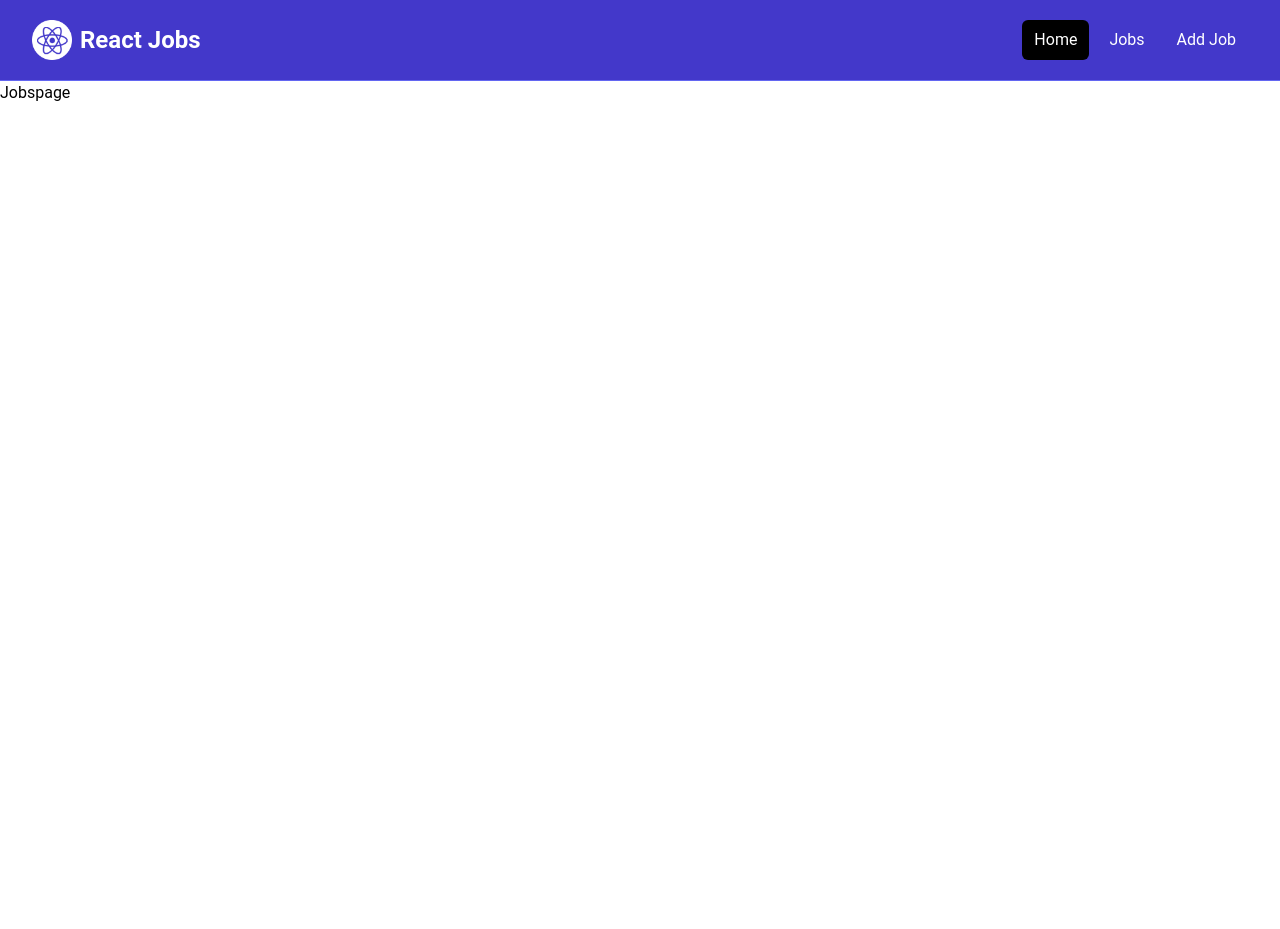
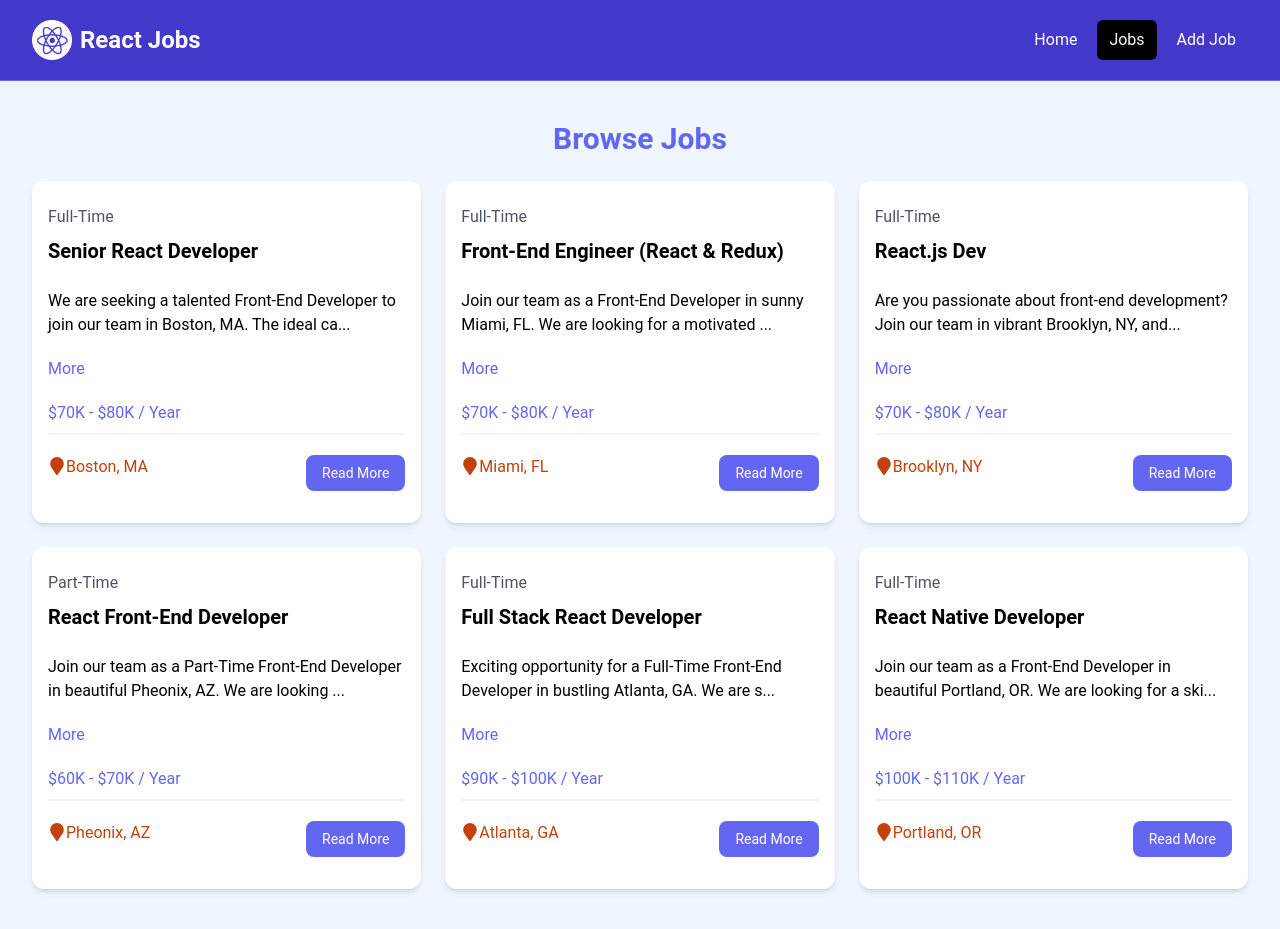
Before and after one commit to TiborKopca/ReactApp-Job-website2024, a React (Vite) app: page /jobs in a window 1280 px wide. Before the commit the page ends 800 px from the top, so only its background shows below. Built offline with nearby package versions, Linux system fonts and the light colour scheme; data requests are answered from the project's data file.

Commit message:
JSON server set up and Fetching data from API

```diff
--- a/package.json
+++ b/package.json
@@ -7,7 +7,8 @@
     "dev": "vite",
     "build": "vite build",
     "lint": "eslint . --ext js,jsx --report-unused-disable-directives --max-warnings 0",
-    "preview": "vite preview"
+    "preview": "vite preview",
+    "server": "json-server --watch src/jobs.json --port 4000"
   },
   "dependencies": {
     "react": "^18.2.0",
@@ -24,6 +25,7 @@
     "eslint-plugin-react": "^7.34.1",
     "eslint-plugin-react-hooks": "^4.6.0",
     "eslint-plugin-react-refresh": "^0.4.6",
+    "json-server": "^1.0.0-alpha.23",
     "postcss": "^8.4.38",
     "tailwindcss": "^3.4.1",
     "vite": "^5.2.0"
--- a/src/components/JobListings.jsx
+++ b/src/components/JobListings.jsx
@@ -1,20 +1,48 @@
+/* eslint-disable no-unused-vars */
+/* eslint-disable react/prop-types */
 /* eslint-disable react/jsx-key */
 // import React from 'react'
-import jobs from "../jobs.json";
+// import jobs from "../jobs.json"; //deprecated
+
+import { useState, useEffect } from "react";
 import JobListing from "./JobListing";
 
-const JobListings = () => {
-  // console.info(jobs);
-  const recentJobs = jobs.slice(0, 3);
+const JobListings = ( {isHome = false} ) => {
+  //console.info(jobs);
+  //const jobListings = isHome ? jobs.slice(0, 3) : jobs; //deprecated from localhost JSON file
+
+  //default value is empty array, it will make the request when the component loads through the useEffect and fill the array with data from the response from the API
+  const [jobs, setJobs] = useState([]);
+  //loading for the spinner to show loading, once the fetch is complete, we change it to false
+  const [loading, setLoading] = useState(true);
+
+  //upon the change of the variable, it will do stuff, empty array = runs once, without it will be forever in loop
+  useEffect(()=> {
+    const fetchJobs = async () => {
+      //try-catch is not obligatory
+      try {
+        const res = await fetch('http://localhost:4000/jobs');
+        const data = await res.json();
+        setJobs(data);
+      } catch (error) {
+        console.log('Error fetching data', error)
+      } finally {
+        //this will run either way after try & catch
+        setLoading(false);
+      }
+    };
+    //Effect that Fetches data
+    fetchJobs();
+  },[]);
 
   return (
     <section className="bg-blue-50 px-4 py-10">
       <div className="container-xl lg:container m-auto">
         <h2 className="text-3xl font-bold text-indigo-500 mb-6 text-center">
-          Browse Jobs
+          {isHome ? 'Recent Jobs': 'Browse Jobs'}
         </h2>
         <div className="grid grid-cols-1 md:grid-cols-3 gap-6">
-          {recentJobs.map((job) => (
+          {jobs.map((job) => (
             <JobListing key={job.id} job={job}></JobListing>
           ))}
         </div>
--- a/src/components/Navbar.jsx
+++ b/src/components/Navbar.jsx
@@ -1,48 +1,37 @@
 // import React from 'react'
-import logo from '../assets/images/logo.png'
-import { Link } from 'react-router-dom'
+import logo from "../assets/images/logo.png";
+import { NavLink } from "react-router-dom";
 
 const Navbar = () => {
+  const linkClass = ({ isActive }) =>
+    isActive
+      ? "text-white bg-black hover:bg-gray-900 hover:text-white rounded-md px-3 py-2"
+      : "text-white hover:bg-gray-900 hover:text-white rounded-md px-3 py-2";
+
   return (
     <>
-        <nav className="bg-indigo-700 border-b border-indigo-500">
+      <nav className="bg-indigo-700 border-b border-indigo-500">
         <div className="mx-auto max-w-7xl px-2 sm:px-6 lg:px-8">
           <div className="flex h-20 items-center justify-between">
             <div className="flex flex-1 items-center justify-center md:items-stretch md:justify-start">
               {/* <!-- Logo --> */}
-              <Link
-                className="flex flex-shrink-0 items-center mr-4"
-                to="/"
-              >
-                <img
-                  className="h-10 w-auto"
-                  src={logo}
-                  alt="React Jobs"
-                />
+              <NavLink className="flex flex-shrink-0 items-center mr-4" to="/">
+                <img className="h-10 w-auto" src={logo} alt="React Jobs" />
                 <span className="hidden md:block text-white text-2xl font-bold ml-2">
                   React Jobs
                 </span>
-              </Link>
+              </NavLink>
               <div className="md:ml-auto">
                 <div className="flex space-x-2">
-                  <Link
-                    to="/"
-                    className="text-white bg-black hover:bg-gray-900 hover:text-white rounded-md px-3 py-2"
-                  >
+                  <NavLink to="/" className={linkClass}>
                     Home
-                  </Link>
-                  <Link
-                    to="/jobs"
-                    className="text-white hover:bg-gray-900 hover:text-white rounded-md px-3 py-2"
-                  >
+                  </NavLink>
+                  <NavLink to="/jobs" className={linkClass}>
                     Jobs
-                  </Link>
-                  <Link
-                    to="/add-job"
-                    className="text-white hover:bg-gray-900 hover:text-white rounded-md px-3 py-2"
-                  >
+                  </NavLink>
+                  <NavLink to="/add-job" className={linkClass}>
                     Add Job
-                  </Link>
+                  </NavLink>
                 </div>
               </div>
             </div>
@@ -50,7 +39,7 @@ const Navbar = () => {
         </div>
       </nav>
     </>
-  )
-}
+  );
+};
 
-export default Navbar
+export default Navbar;
--- a/src/jobs.json
+++ b/src/jobs.json
@@ -1,4 +1,4 @@
-[
+{ "jobs" : [
     {
       "id": "1",
       "title": "Senior React Developer",
@@ -84,3 +84,4 @@
       }
     }
   ]
+}
--- a/src/pages/Homepage.jsx
+++ b/src/pages/Homepage.jsx
@@ -10,7 +10,7 @@ const Homepage = () => {
     <>
       <Hero title="Title" subtitle="Subtitle of the Hero"></Hero>
       <HomeCards></HomeCards>
-      <JobListings></JobListings>
+      <JobListings isHome={true}></JobListings>
       <ViewAllJobs></ViewAllJobs>
     </>
   )
--- a/src/pages/Jobspage.jsx
+++ b/src/pages/Jobspage.jsx
@@ -1,8 +1,11 @@
 // import React from 'react'
+import JobListings from "../components/JobListings"
 
 const Jobspage = () => {
   return (
-    <div>Jobspage</div>
+    <section className="bg-blue-50 px-4 py6">
+      <JobListings/>
+    </section>
   )
 }
 
```
Also changed, not shown: 1 other file (tests, documents, lock files or other folders).
